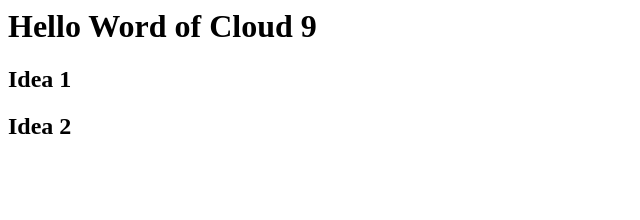
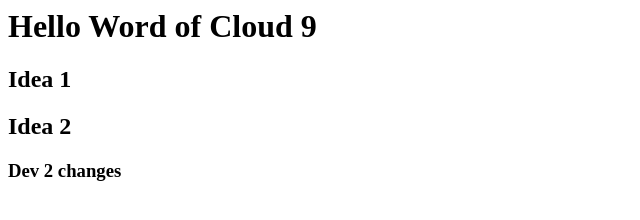
Before and after one commit to aloku1/28Aug2018_training, a plain HTML site: page index.html in a window 1280 px wide. Shown: the whole page, without its empty margins (0-640 px from the left). Drawn offline with Linux system fonts and the light colour scheme.

Commit message:
dev 2 change

```diff
--- a/index.html
+++ b/index.html
@@ -1,3 +1,4 @@
 <h1>Hello Word of Cloud 9</h1>
 <h2>Idea 1</h2>
 <h2>Idea 2</h2>
+<h3>Dev 2 changes<h3>
```
